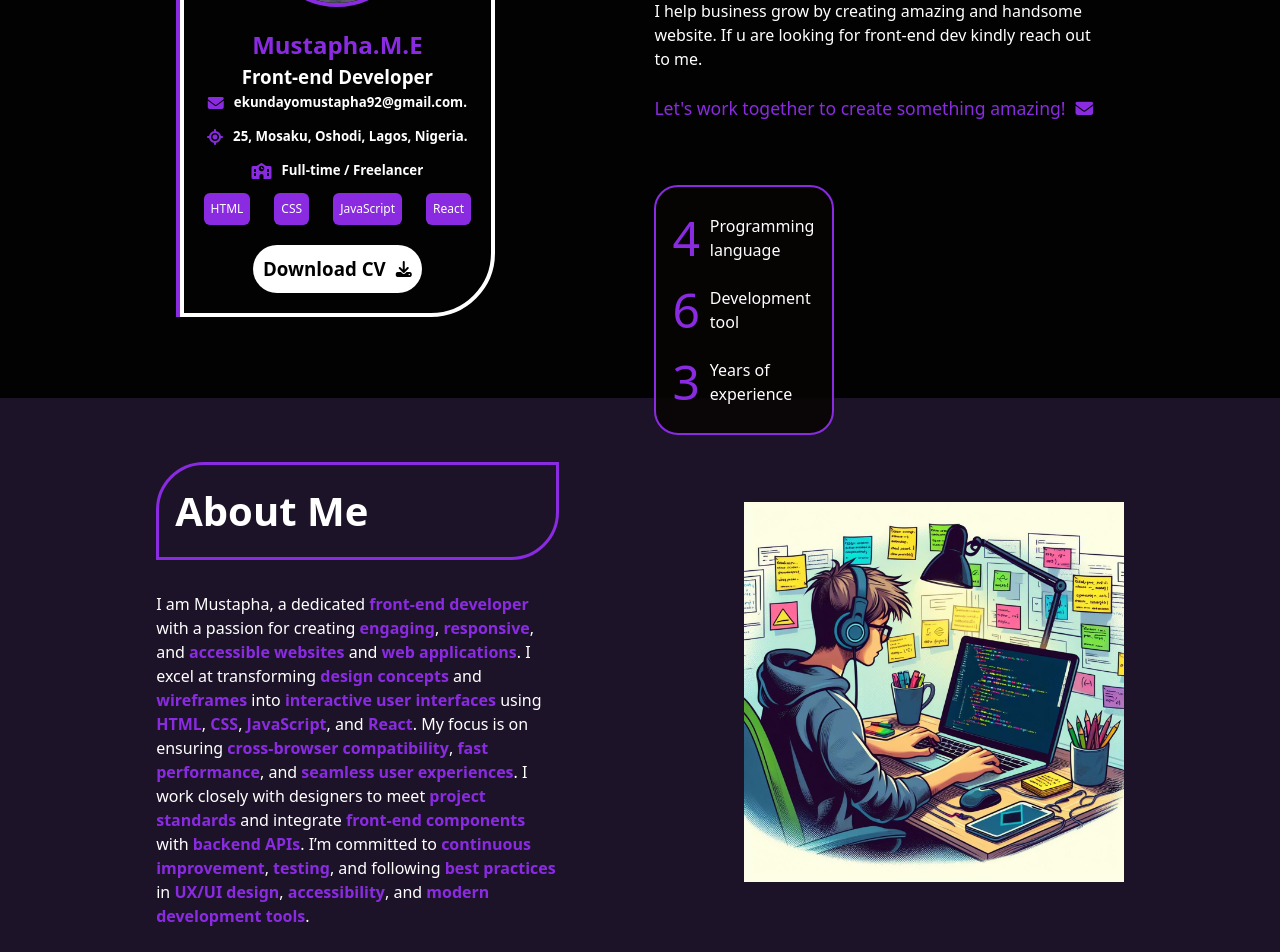
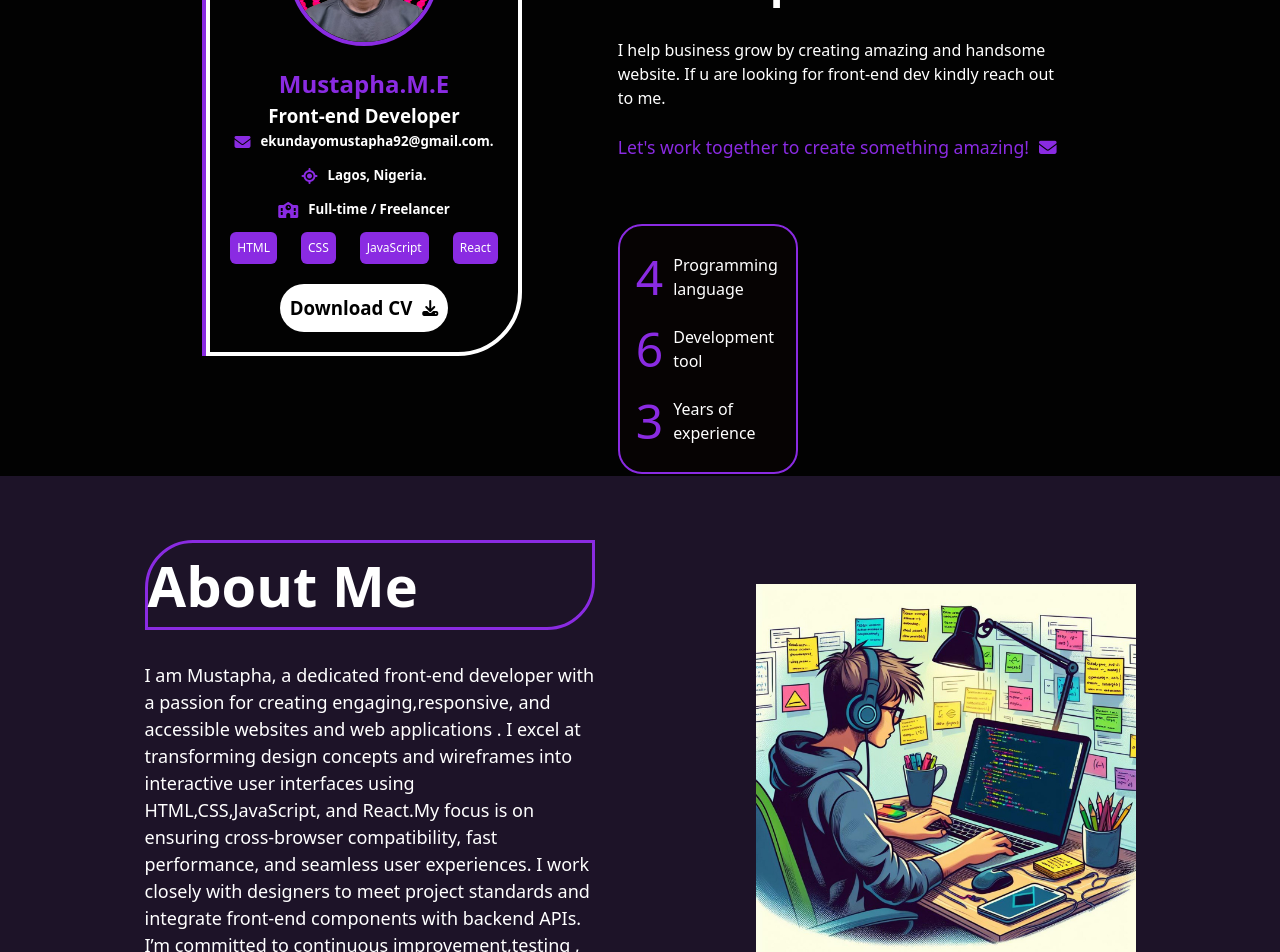
Before and after one commit to Ekudayo/MME-POTFOLIO, a React (Vite) app: page / in a window 1280 px wide. Shown: the part 360-1312 px from the top of the page. Built offline with nearby package versions, Linux system fonts and the light colour scheme.

Commit message:
correct responsiveness of some pages

```diff
--- a/src/component/aboutme/AboutMe.jsx
+++ b/src/component/aboutme/AboutMe.jsx
@@ -6,22 +6,16 @@ const AboutMe = () => {
       <div className={styles.leftMe}>
         <h1>About Me</h1>
         <p>
-          I am Mustapha, a dedicated <span>front-end developer</span> with a
-          passion for creating <span>engaging</span>, <span>responsive</span>,
-          and <span>accessible websites</span> and <span>web applications</span>
-          . I excel at transforming <span>design concepts</span> and{" "}
-          <span>wireframes</span> into <span>interactive user interfaces</span>{" "}
-          using <span>HTML</span>, <span>CSS</span>, <span>JavaScript</span>,
-          and <span>React</span>. My focus is on ensuring{" "}
-          <span>cross-browser compatibility</span>,{" "}
-          <span>fast performance</span>, and{" "}
-          <span>seamless user experiences</span>. I work closely with designers
-          to meet <span>project standards</span> and integrate{" "}
-          <span>front-end components</span> with <span>backend APIs</span>. I’m
-          committed to <span>continuous improvement</span>, <span>testing</span>
-          , and following <span>best practices</span> in{" "}
-          <span>UX/UI design</span>, <span>accessibility</span>, and{" "}
-          <span>modern development tools</span>.
+          I am Mustapha, a dedicated front-end developer with a passion for
+          creating engaging,responsive, and accessible websites and web
+          applications . I excel at transforming design concepts and wireframes
+          into interactive user interfaces using HTML,CSS,JavaScript, and
+          React.My focus is on ensuring cross-browser compatibility, fast
+          performance, and seamless user experiences. I work closely with
+          designers to meet project standards and integrate front-end components
+          with backend APIs. I’m committed to continuous improvement,testing , and
+          following best practices in UX/UI design,accessibility, and modern
+          development tools.
         </p>
       </div>
       <div className={styles.rightMe}>
--- a/src/component/aboutme/aboutme.module.css
+++ b/src/component/aboutme/aboutme.module.css
@@ -5,16 +5,17 @@
   justify-content: space-around;
   padding: 4rem;
   background-color: #1d1328;
+  align-content: center;
 }
 .leftMe {
-  max-width: 35%;
+  max-width: 100%;
 }
 .leftMe h1 {
-  font-size: 2.5rem;
+  font-size: 3.5rem;
   margin-bottom: 2rem;
   border: 3px solid blueviolet;
   border-radius: 3rem 0;
-  padding: 1rem;
+  /* padding: 1rem; */
 }
 .leftMe h1:hover {
   color: blueviolet;
@@ -23,16 +24,17 @@
   cursor: pointer;
 }
 .leftMe p {
-  font-size: 16px;
+  font-size: 18px;
   cursor: pointer;
+  width: 450px;
 }
 
-.leftMe p span{
+.leftMe p span {
   color: blueviolet;
   font-weight: bold;
 }
-.leftMe p span:hover{
-  color:blue
+.leftMe p span:hover {
+  color: blue;
 }
 .rightMe {
   max-width: 50%;
@@ -41,81 +43,63 @@
   width: 380px;
 }
 
-@media  (max-width:800px) {
-  .aboutMe{
+@media (max-width: 920px) {
+  .aboutMe {
+    flex-direction: column;
+    gap: 2rem;
+  }
+  .boy {
+    width: 400px;
+    align-self: center;
+  }
+}
+@media (max-width: 700px) {
+  .aboutMe {
     flex-direction: column;
     gap: 3rem;
     align-items: center;
-    margin-top: 40rem;
+    width: 900px;
   }
-  .boy{
+  .leftMe {
+    align-items: center;
+    width: 300px;
+    align-items: center;
+  }
+  .leftMe h1 {
+    width: 300px;
+    font-size: 3rem;
+  }
+  .leftMe p {
+    width: 350px;
+  }
+  .boy {
+    width: 300px;
+    align-self: center;
+  }
+}
+@media (max-width: 600px) {
+  .aboutMe {
+    flex-direction: column;
+    gap: 3rem;
+    align-items: center;
+    /* margin-top: 10rem; */
+    width: 420px;
+  }
+  .leftMe {
+    align-items: center;
+    width: 400px;
+    align-items: center;
+  }
+  .leftMe h1 {
+    width: 300px;
+    font-size: 3rem;
+  }
+  .leftMe p {
+    width: 350px;
+
+  }
+  .boy {
     width: 200px;
     align-self: center;
   }
 }
-@media  (max-width:800px) {
-  .aboutMe{
-    flex-direction: column;
-    gap: 3rem;
-    align-items: center;
-    margin-top: 40rem;
-  }
-  .boy{
-    width: 200px;
-    align-self: center;
-  }
-}
-@media  (max-width:700px) {
-  .aboutMe{
-    flex-direction: column;
-    gap: 3rem;
-    align-items: center;
-    margin-top: 48rem;
-    width: 668px;
-
-  }
-  .leftMe{
-   align-items: center;
- width: 300px;
- align-items: center;
-  }
-  .leftMe h1{
-   width: 300px;
-   font-size: 3rem;
-  }
-  .leftMe p{
-    width: 350px;
-    /* text-align: center;} */
-  }
-  .boy{
-    width: 300px;
-    align-self: center;
-  }
-}
-@media  (max-width:600px) {
-  .aboutMe{
-    flex-direction: column;
-    gap: 3rem;
-    align-items: center;
-    margin-top: 59rem;
-    width: 380px;
-
-  }
-  .leftMe{
-   align-items: center;
- width: 300px;
- align-items: center;
-  }
-  .leftMe h1{
-   width: 200px;
-   font-size: 2rem;
-  }
-  .leftMe p{
-    width: 150px;
-    /* text-align: center;} */
-  }
-  .boy{
-    width: 200px;
-    align-self: center;
-  }
-}
--- a/src/component/blog/Blog.jsx
+++ b/src/component/blog/Blog.jsx
@@ -34,7 +34,7 @@ const Blog = () => {
                 up endless opportunities in tech!
               </h5>
               <div className={styles.readMore}>
-                <span>Read more </span>
+                <span className={styles.read}>Read more </span>
                 <span>
                   {" "}
                   <AiOutlineArrowRight />
--- a/src/component/blog/blog.module.css
+++ b/src/component/blog/blog.module.css
@@ -78,7 +78,7 @@ h2 {
   color: blueviolet;
 }
 .readMore {
-  color: blueviolet;
+  color: rgb(159, 65, 247);
   display: flex;
   flex-direction: row;
 align-items: baseline;
@@ -127,6 +127,9 @@ align-items: baseline;
 .auth{
   width: 7rem;
 }
+.read {
+  color: blueviolet;
+}
  }
  @media  (max-width: 600px) {
   .downBlog{
@@ -138,6 +141,7 @@ align-items: baseline;
   .simpleTask{
     flex-direction: column;
   }
+
   .rightContent{
     width: 80%;
   }
@@ -159,4 +163,7 @@ align-items: baseline;
 .info h5{
 margin-top: 0.5rem;
 }
+.read{
+  color: blueviolet;
+}
  }
--- a/src/component/contact/contact.module.css
+++ b/src/component/contact/contact.module.css
@@ -98,7 +98,7 @@
   border: 2px solid blueviolet;
   font-size: 1rem;
 }
-@media (max-width: 800px) {
+@media (max-width: 920px) {
  .form{
   align-items: center;
   justify-content: center;
--- a/src/component/intro/intro.module.css
+++ b/src/component/intro/intro.module.css
@@ -1,25 +1,27 @@
-.infor{
+.infor {
   display: flex;
   flex-direction: row;
-  justify-content: space-around;
-  padding: 6rem;
-  height: 650px;
+  justify-content: center;
   align-items: center;
+  padding: 4rem;
+  width: 1270px;
+  gap: 6rem;
 }
-@media  (max-width: 600px) {
-.infor{
-  height: 900px;
-  flex-direction: column;
-gap: 10rem;
+@media (max-width: 1020px) {
+  .infor {
+    flex-direction: column;
+    gap: 8rem;
+    width: 920px;
+    align-items: center;
+    justify-content: center;
+    align-content: center;
 
+  }
+}
+@media (max-width: 600px) {
+  .infor {
+    flex-direction: column;
+    width: 420px;
 
+  }
 }
-}
-@media  (max-width: 1020px) {
-.infor{
-  height: 680px;
-  flex-direction: column;
-gap: 8rem;
-
-}
-}
--- a/src/component/project/ProjectSwiper.jsx
+++ b/src/component/project/ProjectSwiper.jsx
@@ -21,7 +21,7 @@ const ProjectSwiper = () => {
         className={styles.swipper}
         modules={[Navigation, Pagination]}
         spaceBetween={20}
-        slidesPerView={3}
+        slidesPerView={1}
         pagination={{ clickable: true }}
       >
         {KqlProduct.map((product) => (
--- a/src/component/project/projectSwiper.module.css
+++ b/src/component/project/projectSwiper.module.css
@@ -13,8 +13,9 @@
 .swipper {
   width: 100%;
   height: auto;
+
 }
-.name{
+.name {
   color: white;
 }
 .roundedLined {
@@ -45,14 +46,12 @@
   background-color: blueviolet;
   width: 350px;
   align-items: center;
-  /* min-height: 1rem; */
   margin-bottom: 2rem;
-  /* margin-top: 1.3rem; */
   display: flex;
   flex-direction: column;
   align-items: center;
 }
-.swiper{
+.swiper {
   display: flex;
   align-items: center;
 }
@@ -63,21 +62,21 @@
   height: auto;
 }
 .description {
-  padding: 0.5rem;
-  font-size: 11px;
+  padding: 0.8rem;
+  font-size: 14px;
 }
 .swiperSlides {
   display: flex;
   justify-content: center;
   align-items: center;
 }
-@media (max-width: 800) {
+@media (max-width: 920px) {
   .KqlProduct {
-    width: 450px;
+    width: 920px;
   }
 }
-@media (max-width: 600) {
+@media (max-width: 600px) {
   .KqlProduct {
-    width: 360px;
+    width: 420px;
   }
 }
--- a/src/component/user-info/MyInfo.jsx
+++ b/src/component/user-info/MyInfo.jsx
@@ -18,7 +18,7 @@ const MyInfo = () => {
           <span>
             <i className="fa-solid fa-location-crosshairs"></i>
           </span>
-          <h5>25, Mosaku, Oshodi, Lagos, Nigeria.</h5>
+          <h5>Lagos, Nigeria.</h5>
         </div>
         <div className={styles.contactInfo}>
           <span>
--- a/src/component/user-info/my-info.module.css
+++ b/src/component/user-info/my-info.module.css
@@ -5,6 +5,7 @@
   border-radius: 4.2rem 0;
   height: 488px;
   cursor: pointer;
+
 }
 .outlineColor:hover {
   background-color: rgb(95, 6, 95);
@@ -62,8 +63,8 @@
 }
 @media (max-width:600px) {
 .outlineColor {
-  height: 900px;
+  height: 545px;
   cursor: pointer;
-  margin-bottom: 1rem;
+  /* margin-bottom: 1rem; */
 }
 }
--- a/src/index.css
+++ b/src/index.css
@@ -19,7 +19,7 @@
   text-align: center;
 }
 body {
-  margin: 0rem 0rem 0;
+  margin: 0rem 0rem;
   padding: 0;
   box-sizing: border-box;
 }
--- a/src/lib/data.js
+++ b/src/lib/data.js
@@ -3,13 +3,13 @@ import snacks from "../assets/snacks.jpg";
 import FruitJuice from "../assets/FruitJuice.jpg"
 
 export const KqlProduct = [
-  {
-    id: 2,
-    name: "KQL Cosmetic",
-    description:
-      "KQL Cosmetics is a beauty brand dedicated to enhancing natural beauty with high-quality, skin-friendly makeup and skincare products. Known for its bold colors, nourishing formulas, and commitment to inclusivity, KQL Cosmetics empowers individuals to express their unique style with confidence.",
-    image: cosmetics,
-  },
+  // {
+  //   id: 2,
+  //   name: "KQL Cosmetic",
+  //   description:
+  //     "KQL Cosmetics is a beauty brand dedicated to enhancing natural beauty with high-quality, skin-friendly makeup and skincare products. Known for its bold colors, nourishing formulas, and commitment to inclusivity, KQL Cosmetics empowers individuals to express their unique style with confidence.",
+  //   image: cosmetics,
+  // },
   {
     id: 3,
     name: "KQL Snacks",
```
